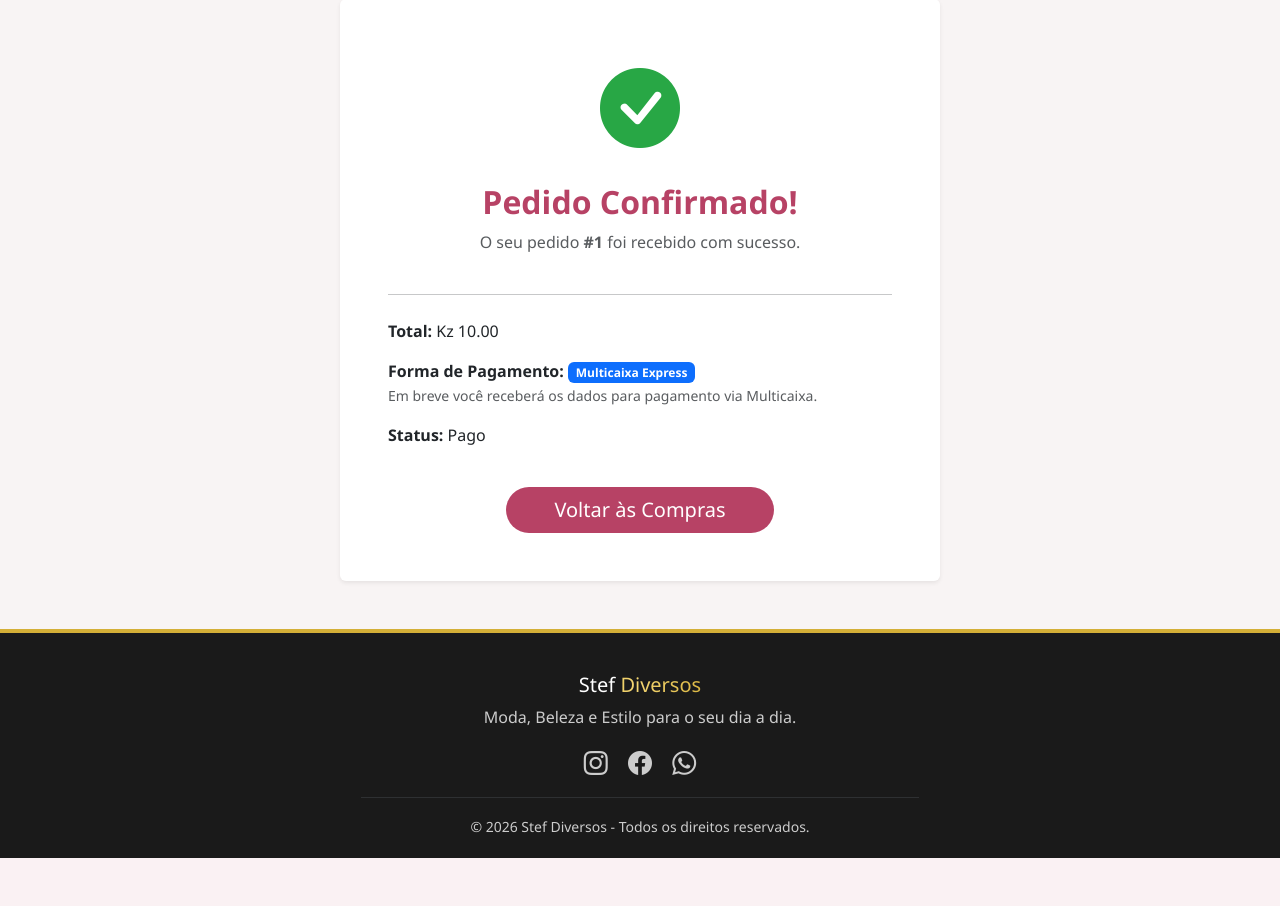
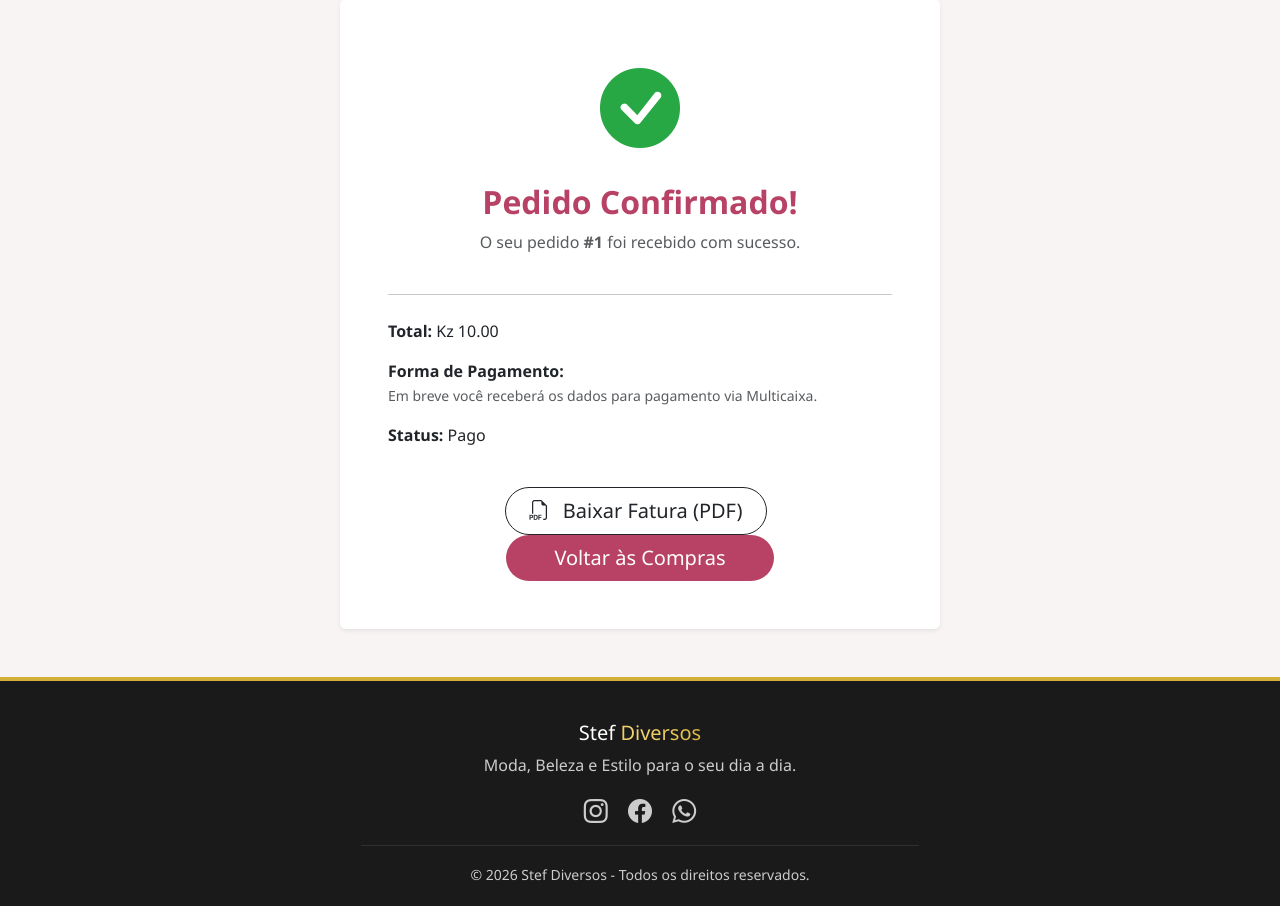
Before and after one commit to bybenb/stef_diversos.com, a FastAPI app: page /pedido-confirmado/1 in a window 1280 px wide. Shown: the part 118-1024 px from the top of the page. Before the commit the page ends 976 px from the top, so only its background shows below. Run offline with FastAPI, Linux system fonts and the light colour scheme; tables that the repository leaves empty hold one stand-in row (values such as "Sample post").

Commit message:
fix: a biblioteca para gerar PDF

```diff
--- a/app/templates/pedido_confirmado.html
+++ b/app/templates/pedido_confirmado.html
@@ -15,10 +15,10 @@
             <p><strong>Total:</strong> Kz {{ "%.2f"|format(pedido.total) }}</p>
             <p><strong>Forma de Pagamento:</strong>
                 {% if metodo == 'multicaixa' %}
-                    <span class="badge bg-primary">Multicaixa Express</span><br>
+                    <span class="badge ">Multicaixa Express</span><br>
                     <small class="text-muted">Em breve você receberá os dados para pagamento via Multicaixa.</small>
                 {% else %}
-                    <span class="badge bg-warning text-dark">Pagamento na Entrega (COD)</span><br>
+                    <span class="badge  text-dark">Pagamento na Entrega (COD)</span><br>
                     <small class="text-muted">Pague ao receber o seu pedido.</small>
                 {% endif %}
             </p>
@@ -26,6 +26,9 @@
         </div>
 
         <div class="mt-4">
+            <a href="/api/download-fatura/{{ pedido.id }}?metodo={{ metodo }}" class="btn btn-outline-dark btn-lg rounded-pill px-4 me-2" target="_blank">
+                <i class="bi bi-filetype-pdf me-2"></i> Baixar Fatura (PDF)
+            </a>
             <a href="/" class="btn btn-stef btn-lg rounded-pill px-5">Voltar às Compras</a>
         </div>
     </div>
--- a/requirements-lock.txt
+++ b/requirements-lock.txt
@@ -10,6 +10,7 @@ backports.zstd==1.6.0
 brotli==1.2.0
 certifi==2026.6.17
 cffi==2.1.0
+charset-normalizer==3.4.9
 clerk-backend-api==6.0.1
 clerk-sdk-python==0.1.0
 click==8.4.2
@@ -27,6 +28,7 @@ itsdangerous==2.2.0
 Jinja2==3.1.6
 MarkupSafe==3.0.3
 multidict==6.7.1
+pillow==12.3.0
 propcache==0.5.2
 psycopg2-binary==2.9.12
 pycares==5.0.1
@@ -36,6 +38,7 @@ pydantic_core==2.46.4
 PyJWT==2.13.0
 python-dotenv==1.2.2
 python-multipart==0.0.32
+reportlab==5.0.0
 six==1.17.0
 SQLAlchemy==2.0.51
 starlette==0.50.0
```
Also changed, not shown: 1 other file.
